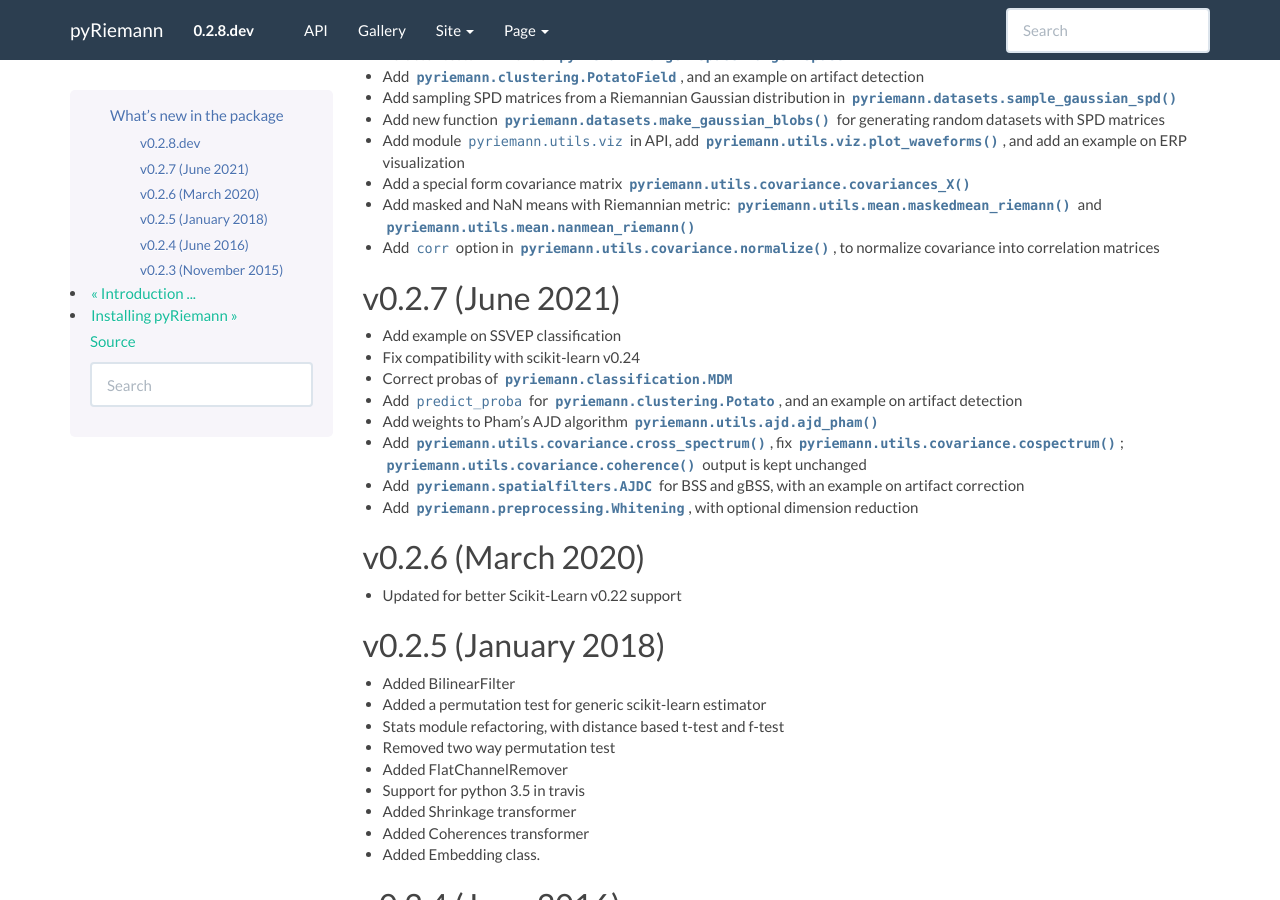
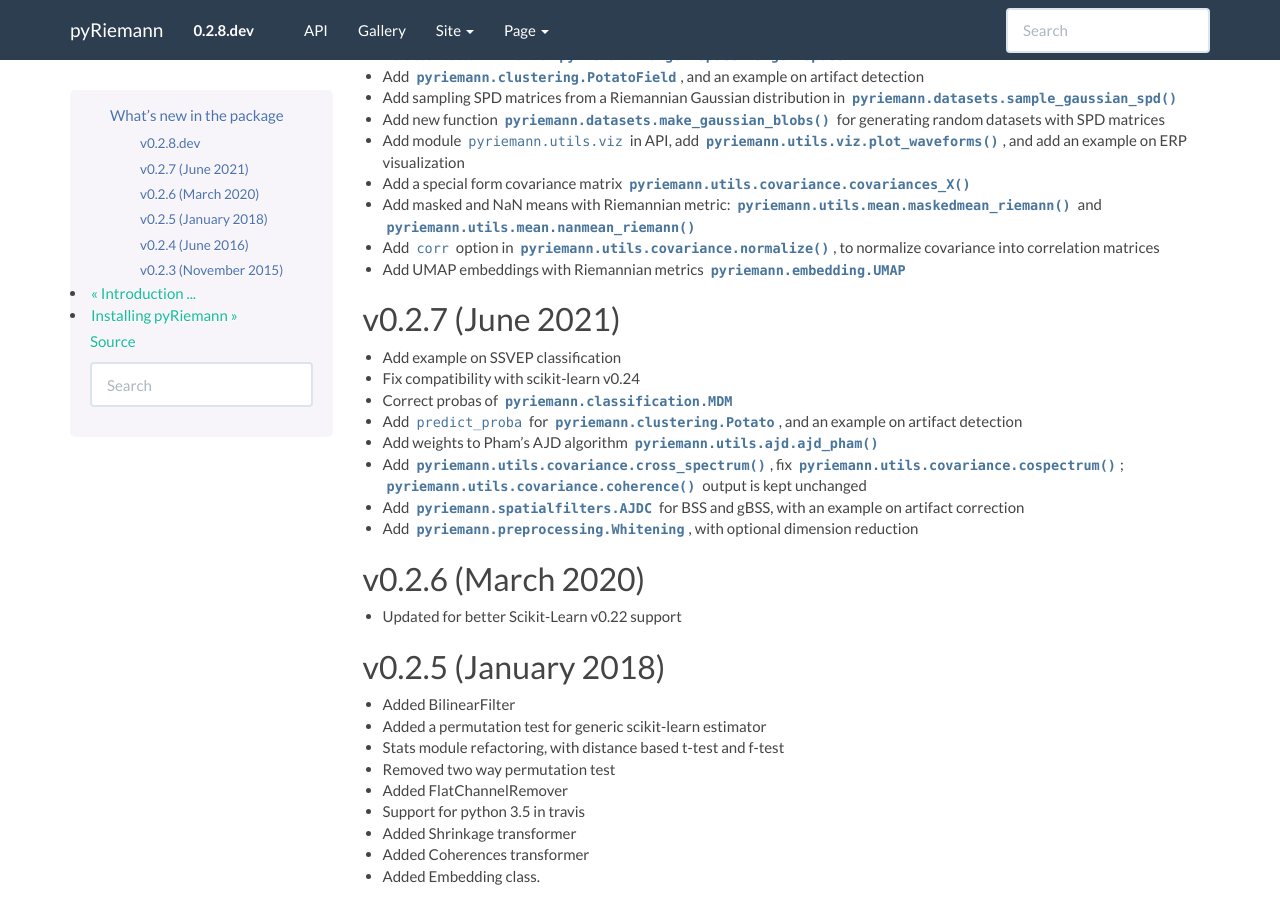
Before and after one commit to pyRiemann/pyRiemann, a Sphinx documentation site: the page built from doc/whatsnew.rst, in a window 1280 px wide and 900 px high, scrolled down 372 px. Built offline with Sphinx 7.4.7, drawn with Linux system fonts in a browser that asks for light colours; formulas are drawn with MathJax 3; pages that are not in the unit, such as notebooks, are missing from menus.

Commit message:
Update whatsnew.rst

```diff
--- a/doc/whatsnew.rst
+++ b/doc/whatsnew.rst
@@ -37,6 +37,8 @@ v0.2.8.dev
 - Add masked and NaN means with Riemannian metric: :func:`pyriemann.utils.mean.maskedmean_riemann` and :func:`pyriemann.utils.mean.nanmean_riemann`
 
 - Add ``corr`` option in :func:`pyriemann.utils.covariance.normalize`, to normalize covariance into correlation matrices
+
+- Add UMAP embeddings with Riemannian metrics :class:`pyriemann.embedding.UMAP`
 
 v0.2.7 (June 2021)
 ------------------
```
